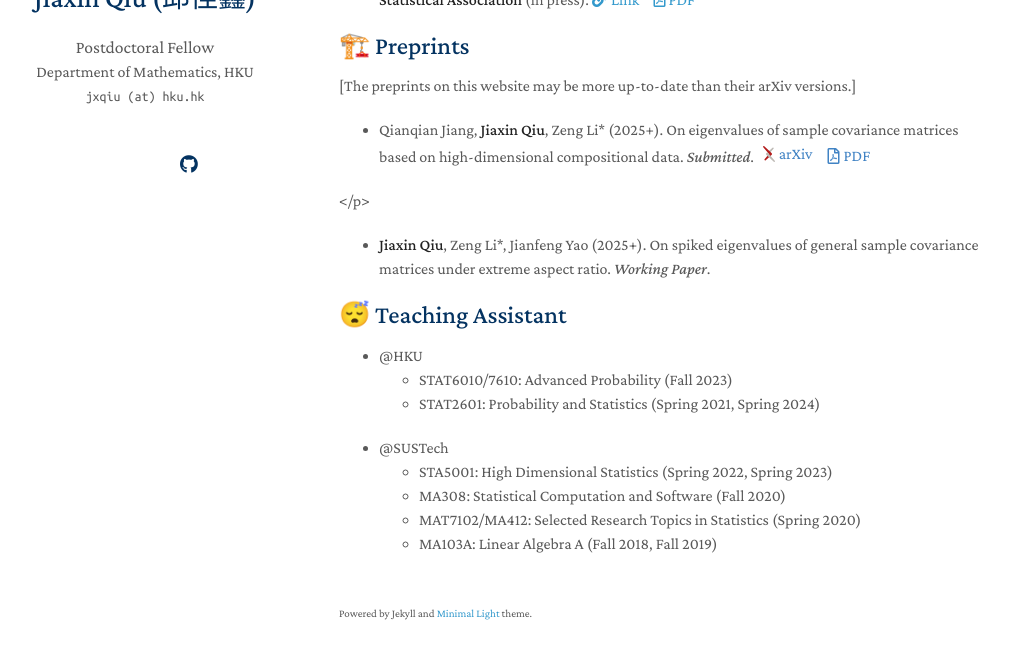
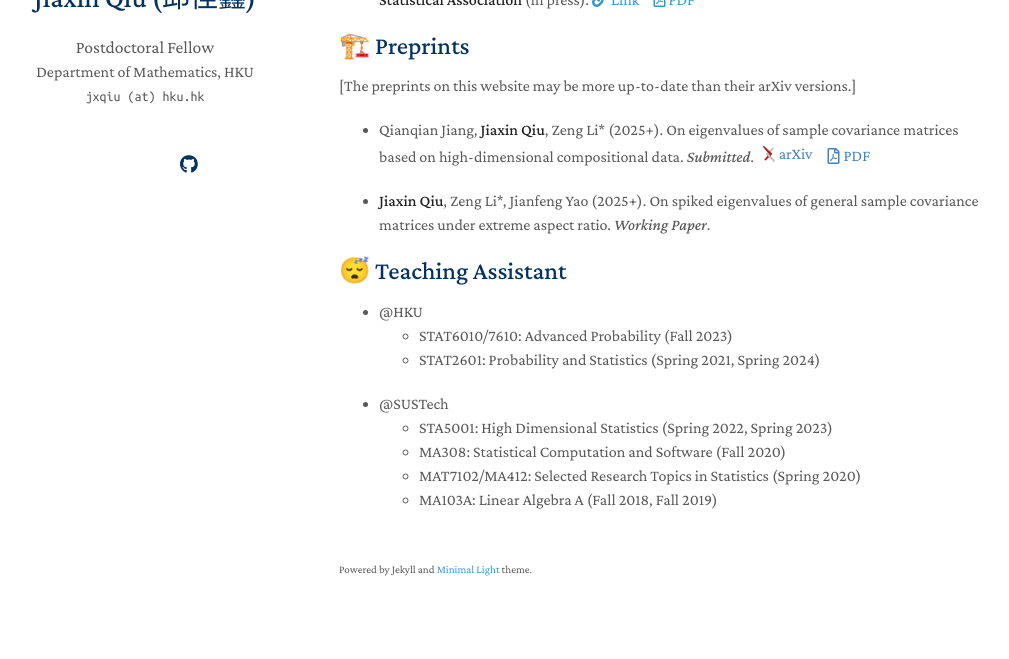
Before and after one commit to jxqiu77/jxqiu77.github.io, a Jekyll site: the page built from index.md, in a window 1280 px wide and 900 px high, scrolled down 635 px, cut to the strip 206-865 px from the top of the window. Shown: the whole strip, without its empty margins (131-1140 px from the left). Built offline with Jekyll 4.4.1, drawn with Linux system fonts in a browser that asks for light colours; nearby versions of some CDN libraries; a style sheet for code colours, icons or effects is not loaded; our own code applies the rules of GitHub Pages for plain Markdown files.

Commit message:
Update index.md

```diff
--- a/index.md
+++ b/index.md
@@ -34,17 +34,16 @@ I am currently a Postdoctoral Fellow in the [Department of Mathematics](https://
 
 [The preprints on this website may be more up-to-date than their arXiv versions.]
 
-- <p>
-  Qianqian Jiang, <strong>Jiaxin Qiu</strong>, Zeng Li* (2025+). On eigenvalues of sample covariance matrices based on high-dimensional compositional data.
+- Qianqian Jiang, <strong>Jiaxin Qiu</strong>, Zeng Li* (2025+). On eigenvalues of sample covariance matrices based on high-dimensional compositional data.
   <em>Submitted</em>.
   <a href="https://arxiv.org/abs/2312.14420" target="_blank" style="display: inline-flex; align-items: center; margin-left: 6px; text-decoration: none; color: #4183c4;">
-    <img src="/assets/img/arxiv-logomark-small.svg" alt="arXiv" style="height: 1em; margin-right: 4px; vertical-align: middle;">
+    <img src="/assets/img/arxiv-logomark-small.svg" alt="arXiv" style="height: 1em; vertical-align: -0.1em; margin-right: 4px;">
     arXiv
   </a>
   <a href="/assets/files/papers/2024-arXiv-CoDA.pdf" target="_blank" style="display: inline-flex; align-items: center; margin-left: 12px; text-decoration: none; color: #4183c4;">
     <i class="far fa-file-pdf" style="margin-right: 4px;"></i> PDF
   </a>
-</p>
+
 
 - **Jiaxin Qiu**, Zeng Li\*, Jianfeng Yao (2025+). On spiked eigenvalues of general sample covariance matrices under extreme aspect ratio. *Working Paper*.
 
```
